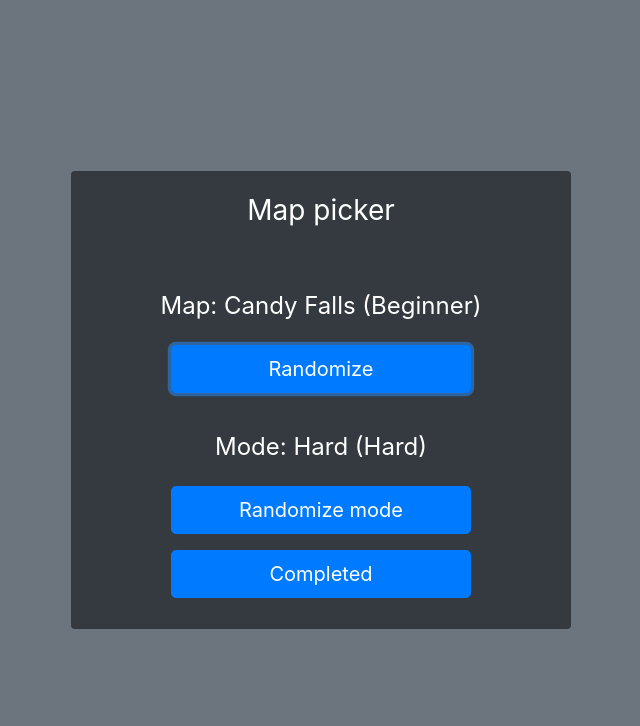
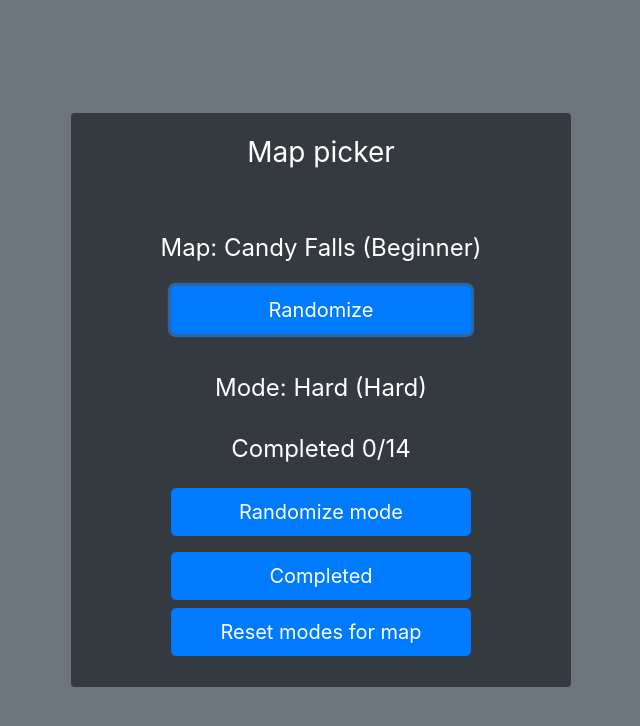
Before and after one commit to leviska/bloons-maps, a plain HTML site: page index.html in a window 1280 px wide. Both pictures are taken after a click on the button "Randomize". Shown: the whole page, without its empty margins (319-959 px from the left). Drawn offline with nearby package versions, Linux system fonts and the light colour scheme.

Commit message:
fixes + completed

```diff
--- a/index.html
+++ b/index.html
@@ -61,11 +61,15 @@
 		<div class="p-2"></div>
 		<div class="p-2"></div>
 		<h1 class="p-2 h4 mb-3 font-weight-normal" id="mode">Select a map first</h1>
+		<h1 class="p-2 h4 mb-3 font-weight-normal" id="modeperc"></h1>
 		<button class="p-2 btn btnn btn-lg btn-primary btn-block" onclick="randmode()" id="modebtn" disabled>Randomize
 			mode</button>
 		<div class="p-2"></div>
 		<button class="p-2 btn btnn btn-lg btn-primary btn-block" onclick="complete()" id="compbtn"
 			disabled>Completed</button>
+		<button class="p-2 btn btnn btn-lg btn-primary btn-block" onclick="resetcomp()" id="resetbtn" disabled>Reset
+			modes for
+			map</button>
 		<div class="p-2"></div>
 	</div>
 
@@ -121,7 +125,7 @@
 		var completed = null
 		if (!document.cookie) {
 			try {
-				completed = JSON.parse(Cookies.get("completed"))
+				completed = JSON.parse(localStorage.getItem("completed"))
 			}
 			catch (e) {
 				completed = null
@@ -152,12 +156,14 @@
 					$("#map").text("Map: " + maps[curMap] + " (" + mapCat[curMap] + ")")
 					$("#modebtn").prop("disabled", false)
 					$("#compbtn").prop("disabled", false)
+					$("#resetbtn").prop("disabled", false)
 					return true
 				}
 			}
 			$("#map").text("All maps completed!")
 			$("#modebtn").prop("disabled", true)
 			$("#compbtn").prop("disabled", true)
+			$("#resetbtn").prop("disabled", true)
 		}
 
 		function complete() {
@@ -165,9 +171,33 @@
 				return
 			}
 			completed[curMap][curMode] = true
-			Cookies.set("completed", JSON.stringify(completed))
-			console.log(Cookies.get("completed"))
+			localStorage.setItem("completed", JSON.stringify(completed))
+			$("#modeperc").text("Completed " + calcperc(curMap) + "/" + modes.length)
 			randmode()
+		}
+
+		function resetcomp() {
+			if (curMap < 0) {
+				return
+			}
+			for (let j = 0; j < modes.length; j++) {
+				completed[curMap][j] = false
+			}
+			localStorage.setItem("completed", JSON.stringify(completed))
+			$("#modebtn").prop("disabled", false)
+			$("#compbtn").prop("disabled", false)
+			$("#modeperc").text("Completed " + calcperc(curMap) + "/" + modes.length)
+			randmode()
+		}
+
+		function calcperc(map) {
+			let cnt = 0
+			for (let i = 0; i < modes.length; i++) {
+				if (completed[map][i]) {
+					cnt++
+				}
+			}
+			return cnt
 		}
 
 		function randmode() {
@@ -190,6 +220,7 @@
 						continue
 					}
 					$("#mode").text("Mode: " + modes[newMode] + " (" + modeCat[newMode] + ")")
+					$("#modeperc").text("Completed " + calcperc(curMap) + "/" + modes.length)
 					curMode = newMode
 					return true
 				}
```
